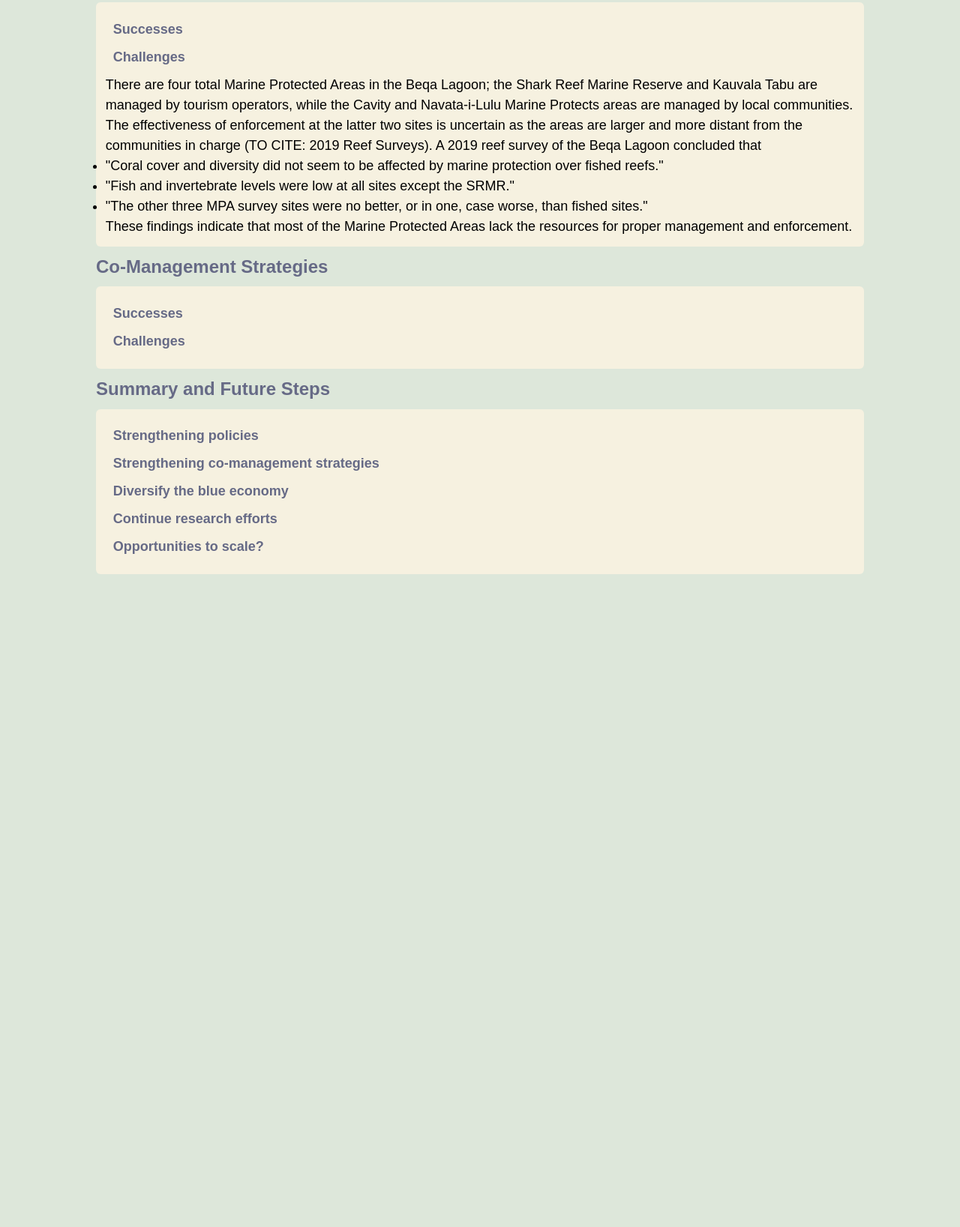
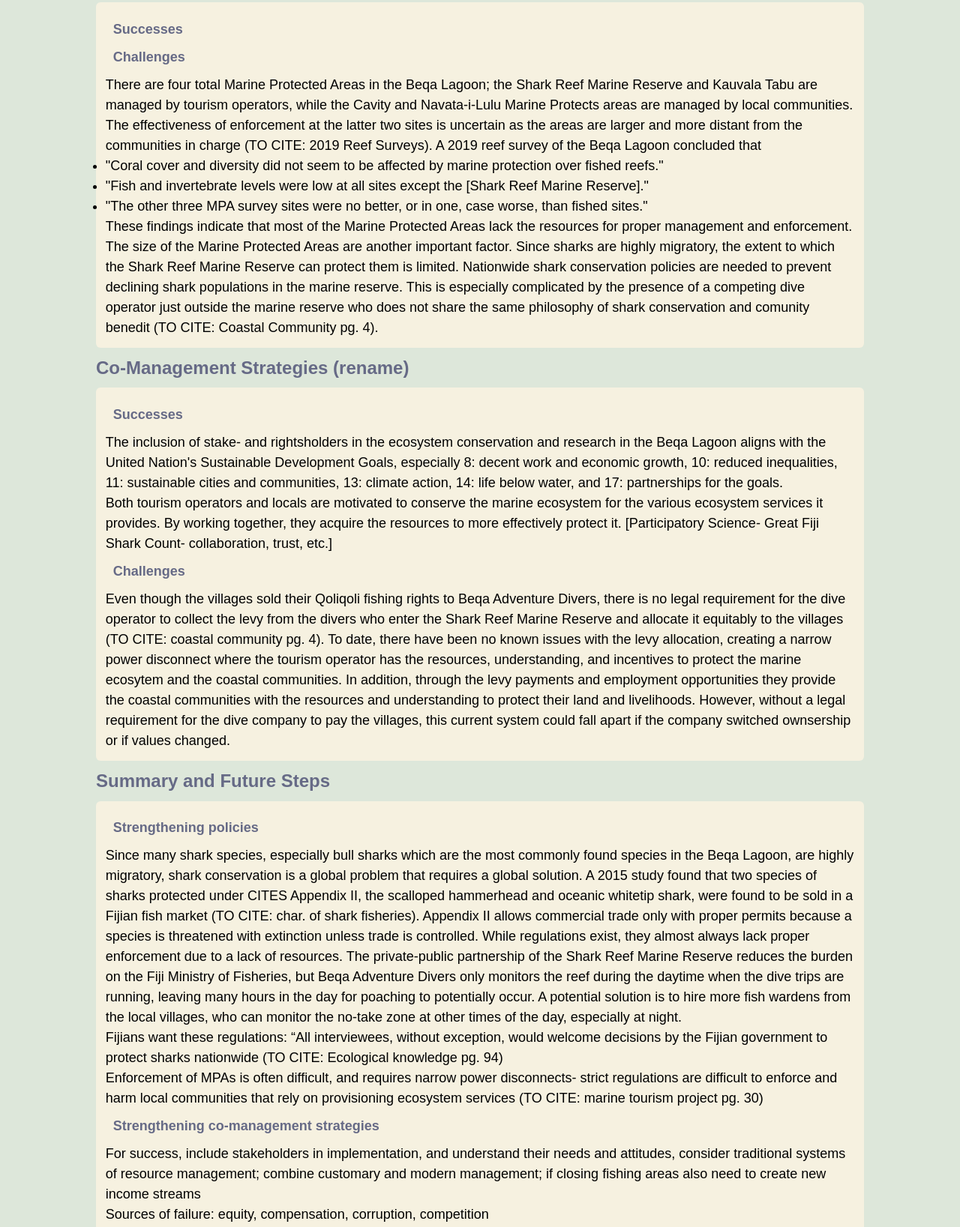
Before and after one commit to isabelpt/BeqaLagoonFiji, a plain HTML site: page solutions.html in a window 1280 px wide. Shown: the part 178-1815 px from the top of the page at 75% size. Before the commit the page ends 944 px from the top, so only its background shows below. Drawn offline with nearby package versions, Linux system fonts and the light colour scheme.

Commit message:
Add files via upload

```diff
--- a/solutions.html
+++ b/solutions.html
@@ -25,31 +25,35 @@
       </div>
 		</div>
     </nav>
-<!--
-    <div class = "flag">
-     <img src="https://upload.wikimedia.org/wikipedia/commons/thumb/8/8e/Flag_of_Madagascar_%28bordered%29.svg/1200px-Flag_of_Madagascar_%28bordered%29.svg.png">
-    </div>
--->
-
-    <h1>Solutions & Policies</h1>
+    <h1>Solutions &amp; Policies</h1>
     <h2 class="subtitle">Effectiveness of the Marine Protected Area</h2>
       <div class="text">
           <h4>Successes</h4>
           <h4>Challenges</h4>
-          <p>There are four total Marine Protected Areas in the Beqa Lagoon; the Shark Reef Marine Reserve and Kauvala Tabu are managed by tourism operators, while the Cavity and Navata-i-Lulu Marine Protects areas are managed by local communities. The effectiveness of enforcement at the latter two sites is uncertain as the areas are larger and more distant from the communities in charge (TO CITE: 2019 Reef Surveys). A 2019 reef survey of the Beqa Lagoon concluded that <ul><li>"Coral cover and diversity did not seem to be affected by marine protection over fished reefs."</li><li>"Fish and invertebrate levels were low at all sites except the SRMR."</li><li>"The other three MPA survey sites were no better, or in one, case worse, than fished sites."</li></ul>These findings indicate that most of the Marine Protected Areas lack the resources for proper management and enforcement.</p>
+          <p>There are four total Marine Protected Areas in the Beqa Lagoon; the Shark Reef Marine Reserve and Kauvala Tabu are managed by tourism operators, while the Cavity and Navata-i-Lulu Marine Protects areas are managed by local communities. The effectiveness of enforcement at the latter two sites is uncertain as the areas are larger and more distant from the communities in charge (TO CITE: 2019 Reef Surveys). A 2019 reef survey of the Beqa Lagoon concluded that <ul><li>"Coral cover and diversity did not seem to be affected by marine protection over fished reefs."</li><li>"Fish and invertebrate levels were low at all sites except the [Shark Reef Marine Reserve]."</li><li>"The other three MPA survey sites were no better, or in one, case worse, than fished sites."</li></ul>These findings indicate that most of the Marine Protected Areas lack the resources for proper management and enforcement.</p>
+            <p>The size of the Marine Protected Areas are another important factor. Since sharks are highly migratory, the extent to which the Shark Reef Marine Reserve can protect them is limited. Nationwide shark conservation policies are needed to prevent declining shark populations in the marine reserve. This is especially complicated by the presence of a competing dive operator just outside the marine reserve who does not share the same philosophy of shark conservation and comunity benedit (TO CITE: Coastal Community pg. 4).</p>
       </div>
-    <h2 class="subtitle">Co-Management Strategies</h2>
+    <h2 class="subtitle">Co-Management Strategies (rename)</h2>
       <div class="text">
           <h4>Successes</h4>
+          <p>The inclusion of stake- and rightsholders in the ecosystem conservation and research in the Beqa Lagoon aligns with the United Nation's Sustainable Development Goals, especially 8: decent work and economic growth, 10: reduced inequalities, 11: sustainable cities and communities, 13: climate action, 14: life below water, and 17: partnerships for the goals.</p>
+          <p>Both tourism operators and locals are motivated to conserve the marine ecosystem for the various ecosystem services it provides. By working together, they acquire the resources to more effectively protect it. [Participatory Science- Great Fiji Shark Count- collaboration, trust, etc.]</p>
           <h4>Challenges</h4>
+          <p>Even though the villages sold their Qoliqoli fishing rights to Beqa Adventure Divers, there is no legal requirement for the dive operator to collect the levy from the divers who enter the Shark Reef Marine Reserve and allocate it equitably to the villages (TO CITE: coastal community pg. 4). To date, there have been no known issues with the levy allocation, creating a narrow power disconnect where the tourism operator has the resources, understanding, and incentives to protect the marine ecosytem and the coastal communities. In addition, through the levy payments and employment opportunities they provide the coastal communities with the resources and understanding to protect their land and livelihoods. However, without a legal requirement for the dive company to pay the villages, this current system could fall apart if the company switched ownsership or if values changed.</p>
       </div>
       <h2 class="subtitle">Summary and Future Steps</h2>
       <div class="text">
           <h4>Strengthening policies</h4>
+          <p>Since many shark species, especially bull sharks which are the most commonly found species in the Beqa Lagoon, are highly migratory, shark conservation is a global problem that requires a global solution. A 2015 study found that two species of sharks protected under CITES Appendix II, the scalloped hammerhead and oceanic whitetip shark, were found to be sold in a Fijian fish market (TO CITE: char. of shark fisheries). Appendix II allows commercial trade only with proper permits because a species is threatened with extinction unless trade is controlled. While regulations exist, they almost always lack proper enforcement due to a lack of resources. The private-public partnership of the Shark Reef Marine Reserve reduces the burden on the Fiji Ministry of Fisheries, but Beqa Adventure Divers only monitors the reef during the daytime when the dive trips are running, leaving many hours in the day for poaching to potentially occur. A potential solution is to hire more fish wardens from the local villages, who can monitor the no-take zone at other times of the day, especially at night.</p>
+          <p>Fijians want these regulations: “All interviewees, without exception, would welcome decisions by the Fijian government to protect sharks nationwide (TO CITE: Ecological knowledge pg. 94)</p>
+          <p>Enforcement of MPAs is often difficult, and requires narrow power disconnects- strict regulations are difficult to enforce and harm local communities that rely on provisioning ecosystem services (TO CITE: marine tourism project pg. 30)</p>
           <h4>Strengthening co-management strategies</h4>
+          <p>For success, include stakeholders in implementation, and understand their needs and attitudes, consider traditional systems of resource management; combine customary and modern management; if closing fishing areas also need to create new income streams</p>
+          <p>Sources of failure: equity, compensation, corruption, competition</p>
           <h4>Diversify the blue economy</h4>
           <h4>Continue research efforts</h4>
           <h4>Opportunities to scale?</h4>
+          <p>Fiji's EEZ is 70% larger than its landmass.</p>
       </div>
     <script src = "blogPage.js" defer></script>
     <script src="https://code.jquery.com/jquery-3.4.1.min.js"></script>
```
Also changed, not shown: index.html (+6 -17 lines), Images/aidan_shark.jpg (added).
